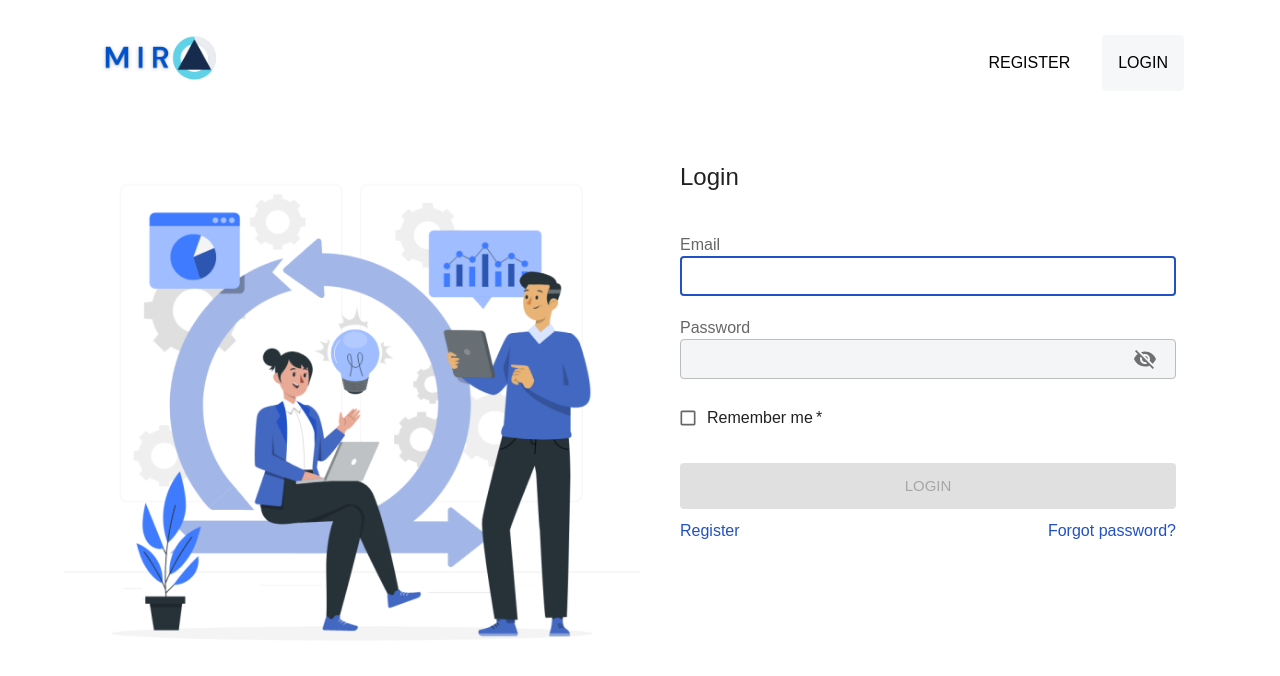
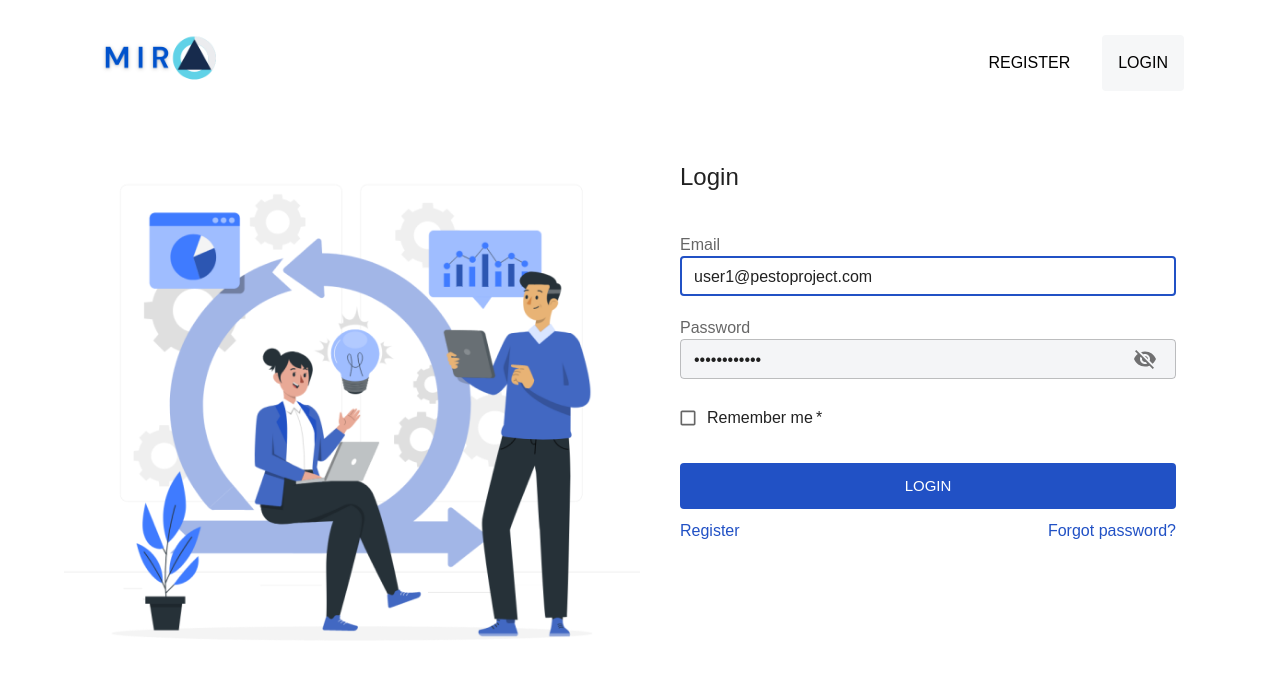
Before and after one commit to pesto-students/mira-frontend-mira, a React (Vite) app: page /login in a window 1280 px wide. Shown: the top 676 px of the page. Built offline with nearby package versions, Linux system fonts and the light colour scheme; a web font is replaced by a local one.

Commit message:
default credentials

```diff
--- a/src/features/auth/Login.tsx
+++ b/src/features/auth/Login.tsx
@@ -35,8 +35,8 @@ const isValidEmail = (email) =>
 const Login = () => {
   const [showPassword, setShowPassword] = useState(false);
   const [loginData, setLoginData] = useState<ILoginData>({
-    email: '',
-    password: '',
+    email: 'user1@pestoproject.com',
+    password: 'password1234',
     rememberMe: false,
   });
   const navigate = useNavigate();
```
